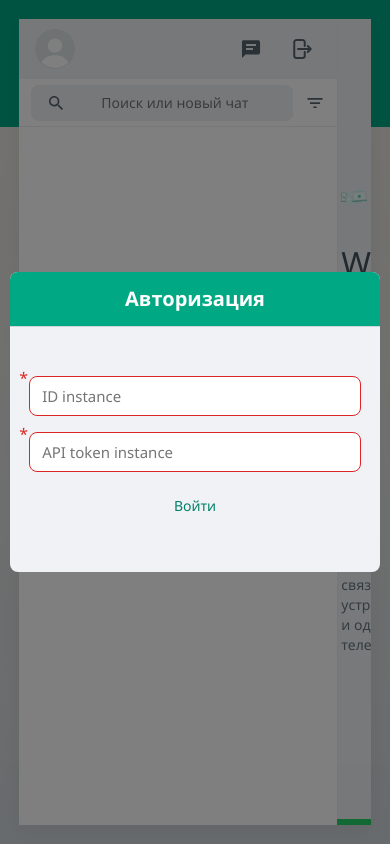
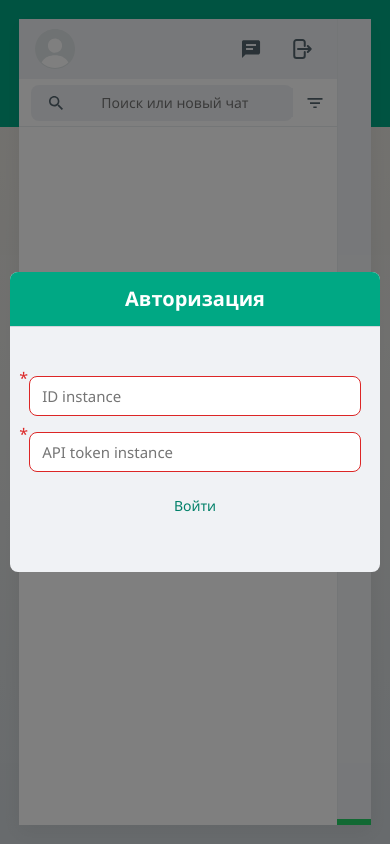
Before and after one commit to wonder-SMA/green-api-whatsapp, a React (Vite) app: page / in a window 390 px wide. Built offline with nearby package versions, Linux system fonts and the light colour scheme.

Commit message:
added fix for mobile devices

```diff
--- a/src/components/elements/empty-window/empty-window.scss
+++ b/src/components/elements/empty-window/empty-window.scss
@@ -1,4 +1,5 @@
 .empty-window {
+	min-width: 318px;
 	border-left: 1px solid #e9edef;
 	display: flex;
 	flex-grow: 1;
```
